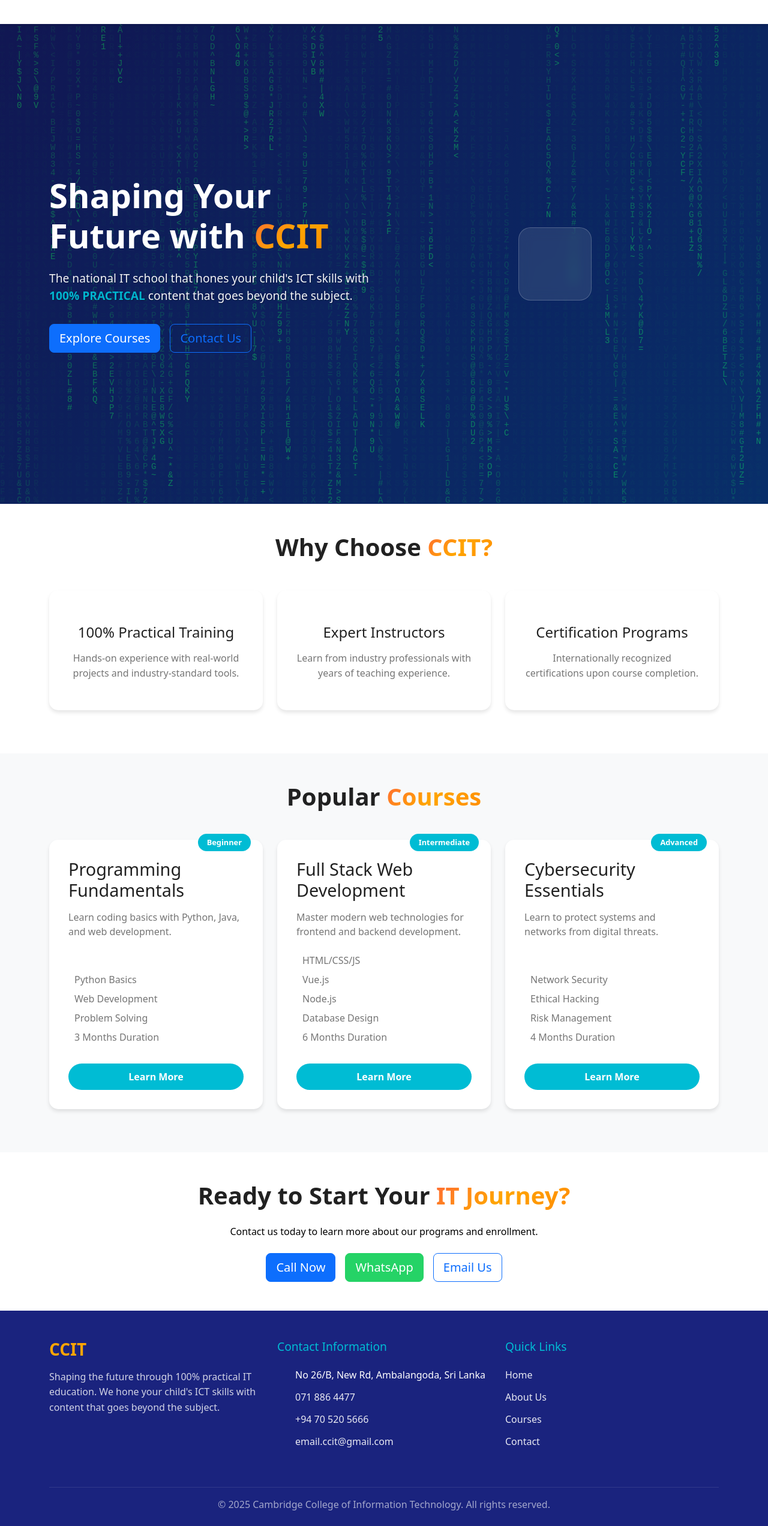
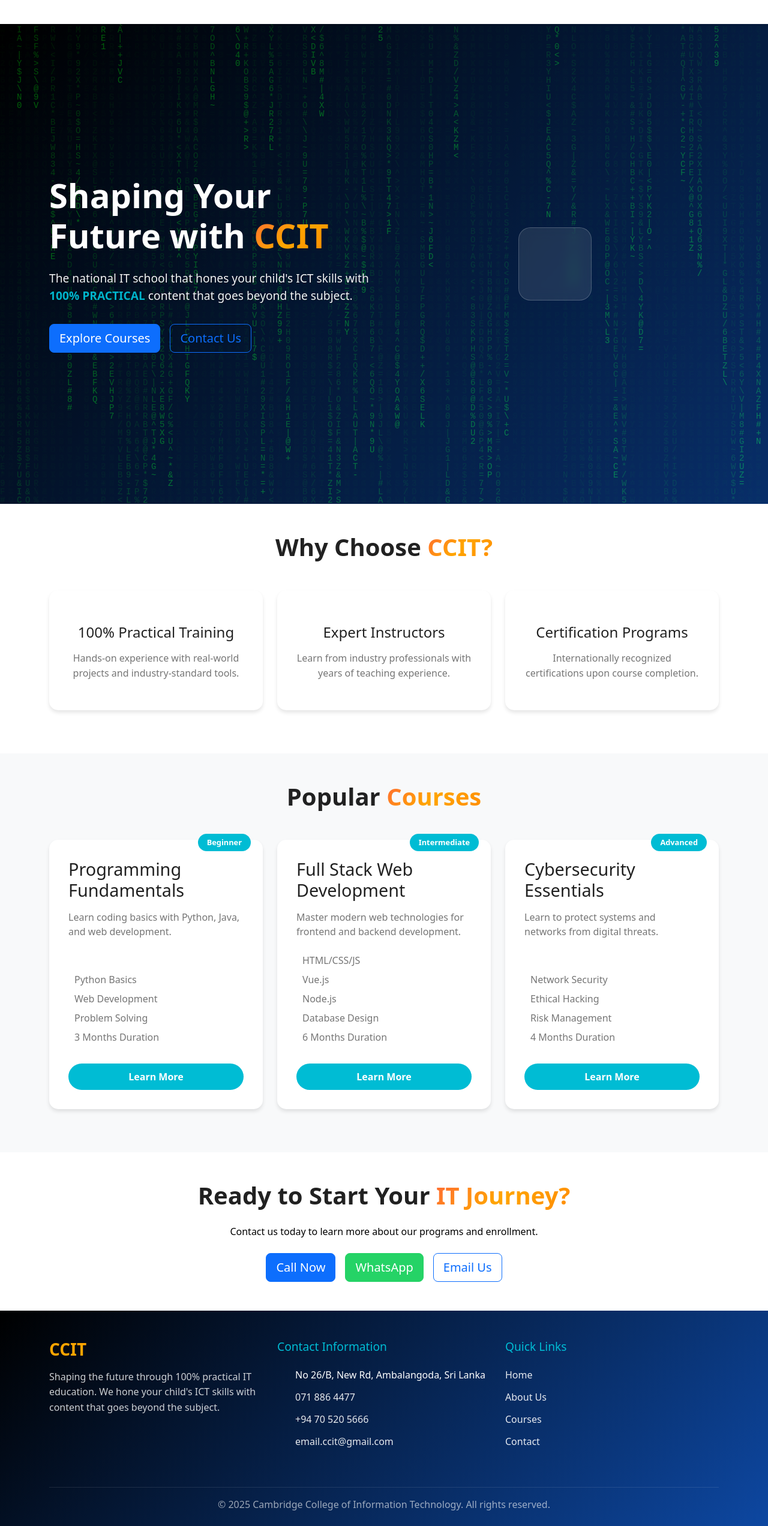
Before and after one commit to Yuneth/CCBE_IT, a Vue app: page / in a window 1280 px wide. Shown: the part 102-2646 px from the top of the page at 60% size. Built offline with nearby package versions, Linux system fonts and the light colour scheme; a web font is replaced by a local one; what webfontloader would draw is missing.

Commit message:
Update hero-section colour

```diff
--- a/src/components/FooterComponent.vue
+++ b/src/components/FooterComponent.vue
@@ -75,7 +75,11 @@ export default {
 
 <style scoped>
 .footer {
-  background-color: var(--footer-bg);
+  background: linear-gradient(
+    135deg,
+    black 0%,
+    var(--secondary-color) 100%
+  );
   color: white;
   padding: 3rem 0 1.5rem;
   margin-top: auto;
--- a/src/views/AboutView.vue
+++ b/src/views/AboutView.vue
@@ -221,7 +221,7 @@ export default {
 .about-hero {
   background: linear-gradient(
     135deg,
-    var(--primary-color) 0%,
+    black 0%,
     var(--secondary-color) 100%
   );
   color: white;
--- a/src/views/ContactView.vue
+++ b/src/views/ContactView.vue
@@ -380,7 +380,7 @@ export default {
 
 <style scoped>
 .contact-hero {
-  background: linear-gradient(135deg, var(--primary-color) 0%, var(--secondary-color) 100%);
+  background: linear-gradient(135deg, black 0%, var(--secondary-color) 100%);
   color: white;
 }
 
--- a/src/views/CoursesView.vue
+++ b/src/views/CoursesView.vue
@@ -353,7 +353,7 @@ Contact us for more details!
 
 <style scoped>
 .courses-hero {
-  background: linear-gradient(135deg, var(--secondary-color) 0%, var(--primary-color) 100%);
+  background: linear-gradient(135deg, black 0%, var(--primary-color) 100%);
   color: white;
 }
 
--- a/src/views/FacilitiesView.vue
+++ b/src/views/FacilitiesView.vue
@@ -307,7 +307,7 @@ export default {
 
 <style scoped>
 .facilities-hero {
-  background: linear-gradient(135deg, var(--secondary-color) 0%, var(--primary-color) 100%);
+  background: linear-gradient(135deg, black 0%, var(--primary-color) 100%);
   color: white;
 }
 
--- a/src/views/Home.vue
+++ b/src/views/Home.vue
@@ -255,7 +255,7 @@ export default {
   padding: 100px 0;
   background: linear-gradient(
     135deg,
-    var(--primary-color) 0%,
+    black 0%,
     var(--secondary-color) 100%
   );
   color: white;
```
